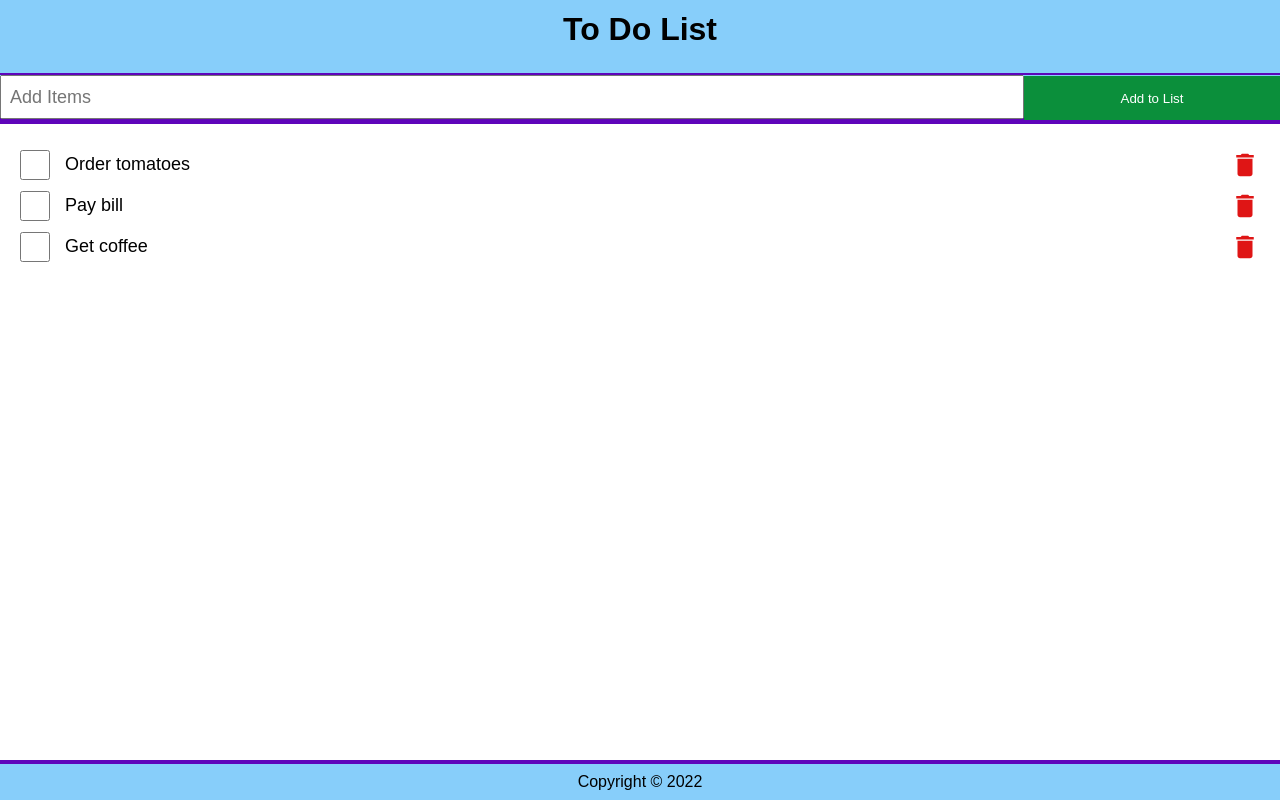
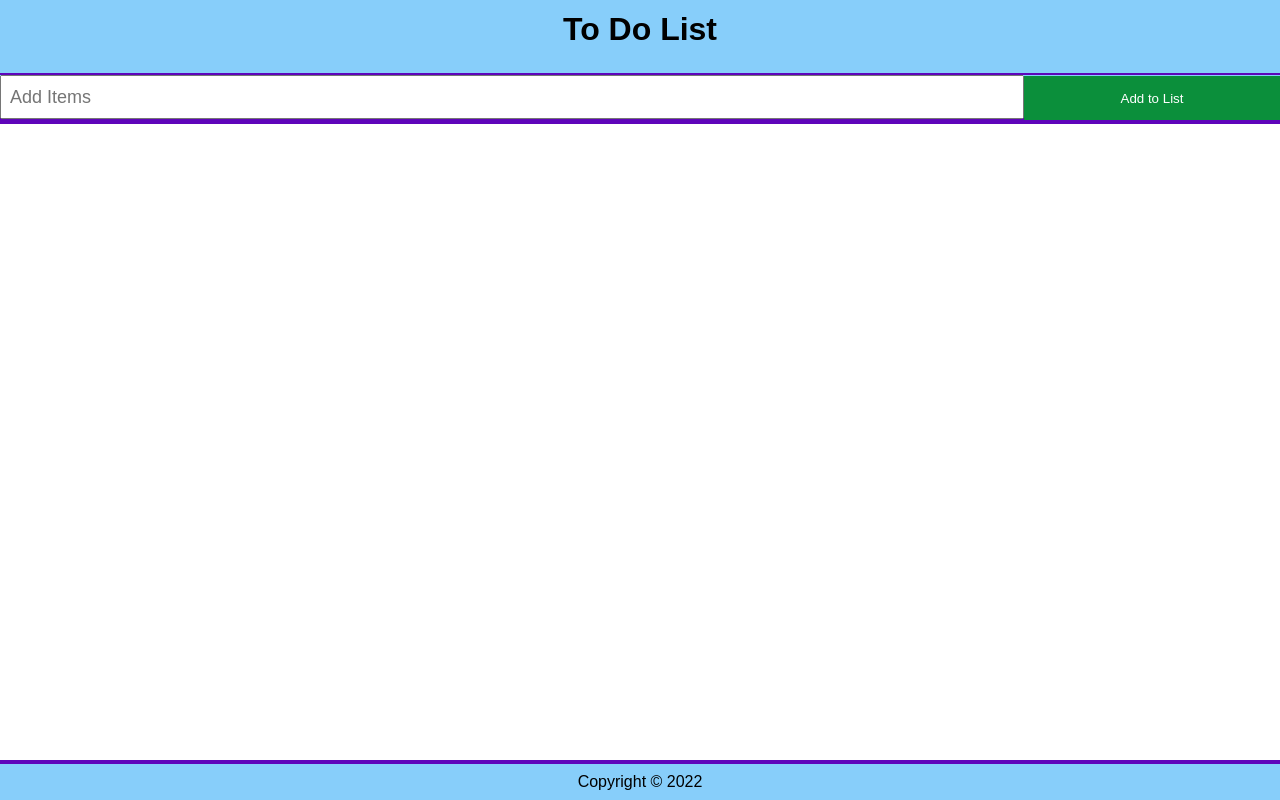
Before and after one commit to Basit-Dev/react-to-do-list, a React (Create React App) app: page / in a window 1280 px wide. Built offline with nearby package versions, Linux system fonts and the light colour scheme.

Commit message:
Logic created to show input in the dom list

```diff
--- a/src/App.js
+++ b/src/App.js
@@ -4,8 +4,8 @@ import { MdDelete } from "react-icons/md";
 import { useState } from "react";
 
 export default function App() {
-  const [list, setList] = useState(listItems);
-  const itemList = [];
+  // const [list, setList] = useState(listItems);
+  const [itemList, setItemList] = useState([]);
 
   let getInputValue;
 
@@ -14,28 +14,27 @@ export default function App() {
     return getInputValue;
   };
 
+  const displayInputList = () => {
+    itemList.push(getInputValue);
+    const newList = itemList.map((data) => data);
+    setItemList(newList);
+  };
+
   return (
     <div className="app">
       <header>
         <h1>To Do List</h1>
         <form>
           <input onChange={addToList} type="text" placeholder="Add Items" />
-          <input
-            onClick={() => [
-              itemList.push(getInputValue),
-              console.log(itemList)
-            ]}
-            type="button"
-            value="Add to List"
-          />
+          <input onClick={displayInputList} type="button" value="Add to List" />
         </form>
       </header>
       <main>
-        {list.map((listItems) => {
+        {itemList.map((listItems) => {
           return (
             <li key={listItems.id}>
               <input type="checkbox" />
-              <span>{listItems.item}</span>
+              <span>{listItems}</span>
               <MdDelete onClick={() => null} className="delete-btn" />
             </li>
           );
```
